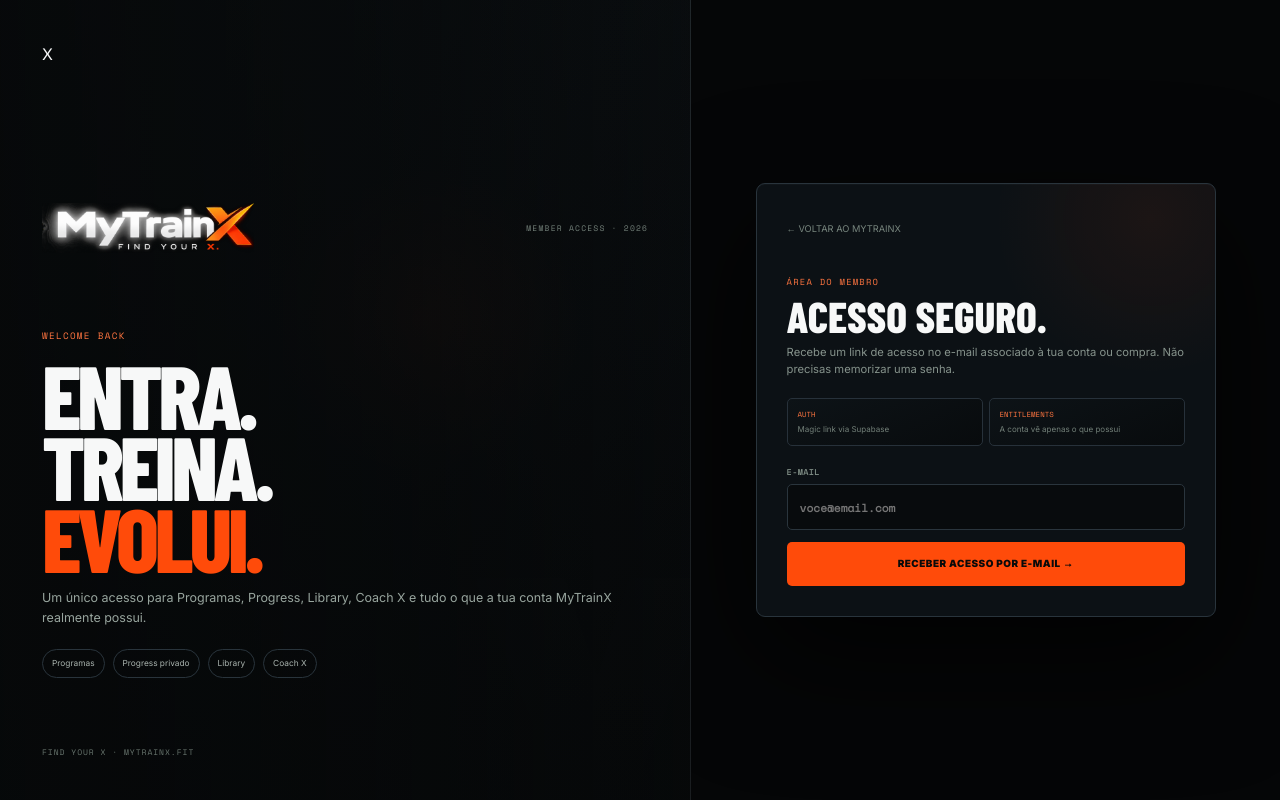
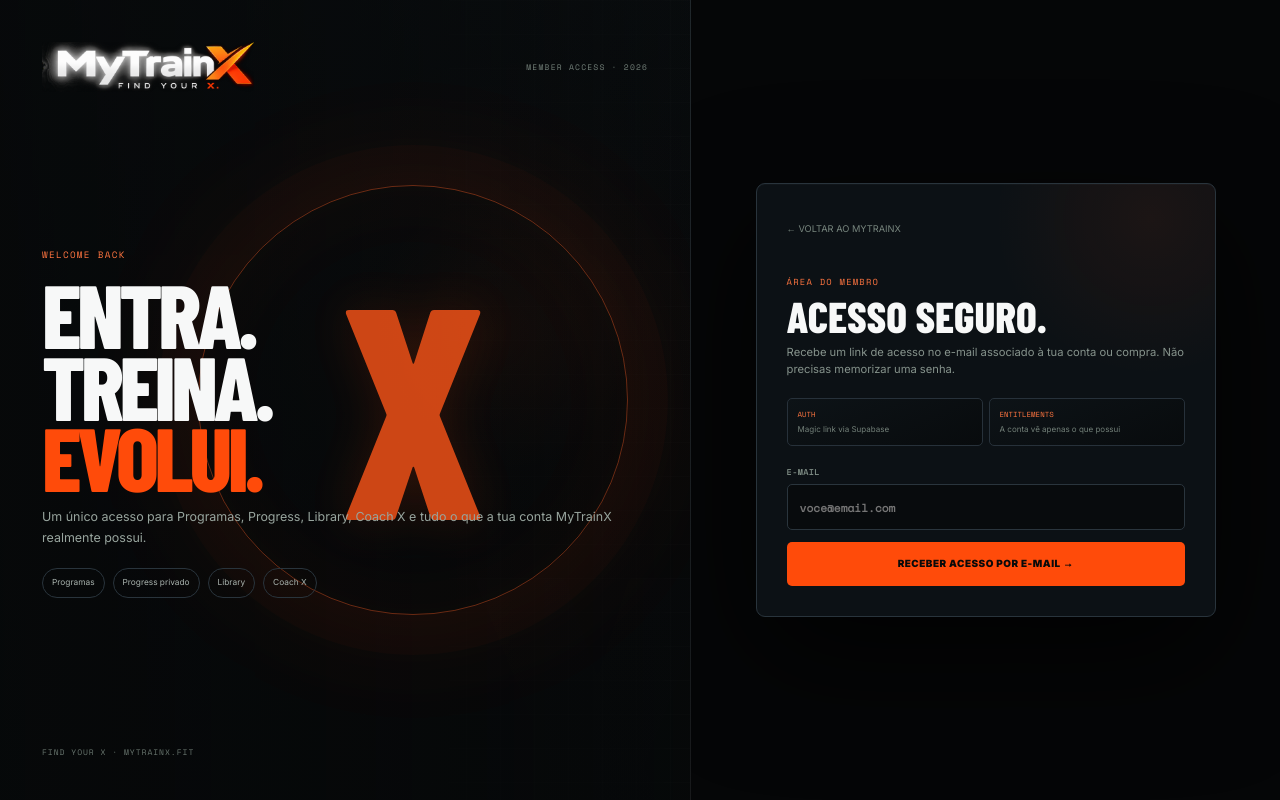
Before and after one commit to mgjexpert/mytrainx-platform, a Next.js app: page /login in a window 1280 px wide. Built offline with nearby package versions, Linux system fonts and the light colour scheme.

Commit message:
style(media): add branded X login artwork

```diff
--- a/app/login/login.module.css
+++ b/app/login/login.module.css
@@ -9,3 +9,10 @@
 .visual{background-size:cover;background-position:center;isolation:isolate}.visualShade{position:absolute;inset:0;z-index:-1;background:linear-gradient(90deg,#060809ed 0,#060809b8 55%,#06080966),linear-gradient(0deg,#060809f4 0,#06080956 60%,#06080950)}
 .visual:before{z-index:-1}.card{box-shadow:0 40px 120px #000b,inset 0 1px 0 #ffffff05}.trust div{background:linear-gradient(155deg,#0d1317,#080b0d)}
 @media(max-width:900px){.visual{background-position:center 30%}.visualShade{background:linear-gradient(0deg,#060809f4 0,#0608099a 62%,#06080956)}}
+
+
+.visualAbstract{background:radial-gradient(circle at 72% 42%,#ff4b0a24,transparent 20%),radial-gradient(circle at 72% 42%,#ff4b0a0c,transparent 42%),linear-gradient(145deg,#11181d,#060809 72%)!important}
+.brandOrb{position:absolute;right:9%;top:50%;transform:translateY(-50%);width:min(34vw,430px);height:min(34vw,430px);border-radius:50%;display:grid;place-items:center;border:1px solid #ff5f2280;color:#ff5618;font:800 min(24vw,300px)/.75 var(--font-display);box-shadow:0 0 0 40px #ff4b0a08,0 0 150px #ff4b0a20,inset 0 0 100px #ff4b0a0d;text-shadow:0 0 50px #ff4b0a30;opacity:.8}
+.brandGrid{position:absolute;right:0;top:0;width:62%;height:100%;opacity:.28;background-image:linear-gradient(#ffffff08 1px,transparent 1px),linear-gradient(90deg,#ffffff08 1px,transparent 1px);background-size:34px 34px;mask-image:linear-gradient(90deg,transparent,#000)}
+@media(max-width:900px){.brandOrb{right:4%;width:250px;height:250px;font-size:170px}.brandGrid{width:75%}}
+@media(max-width:520px){.brandOrb{width:190px;height:190px;font-size:130px;opacity:.55}}
```
